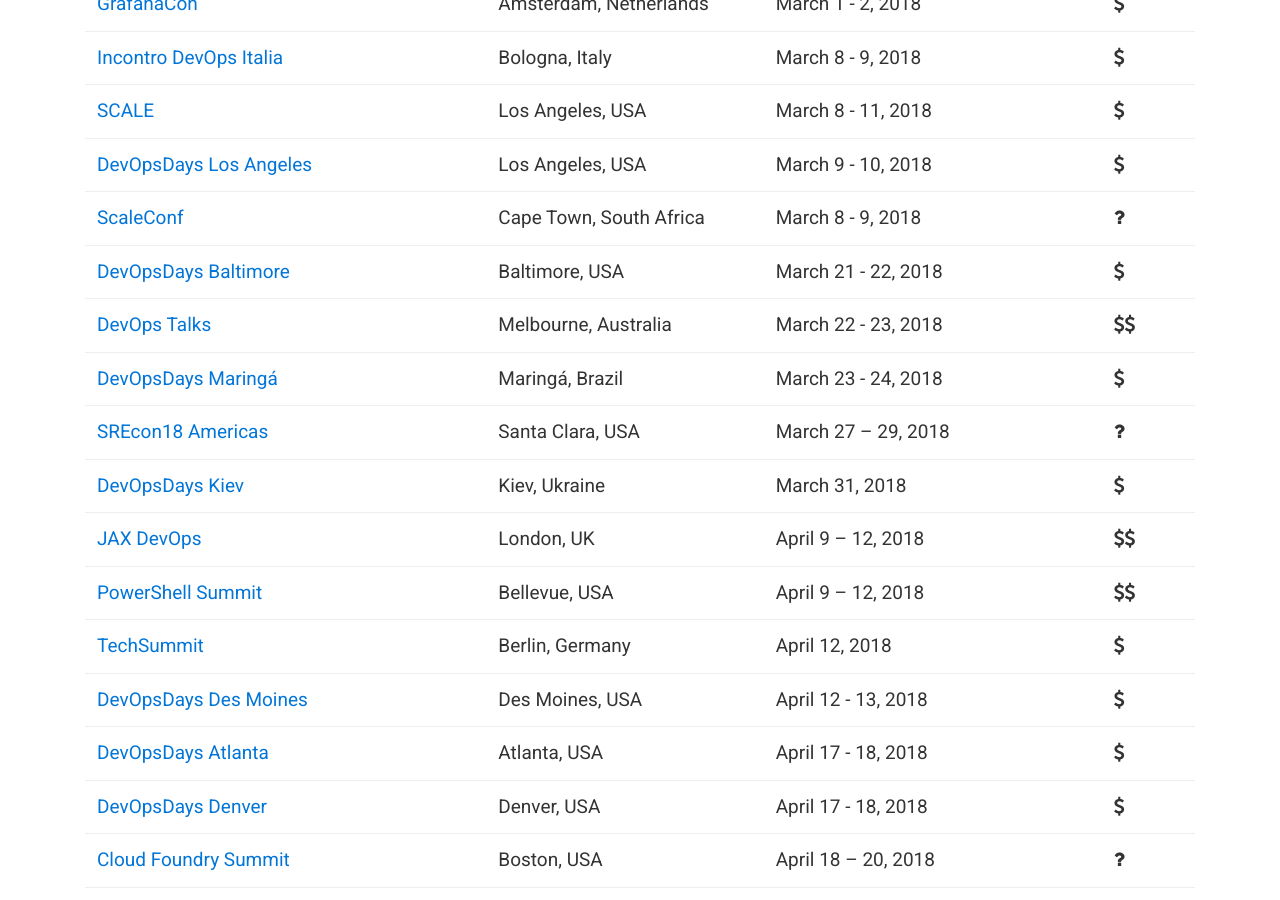
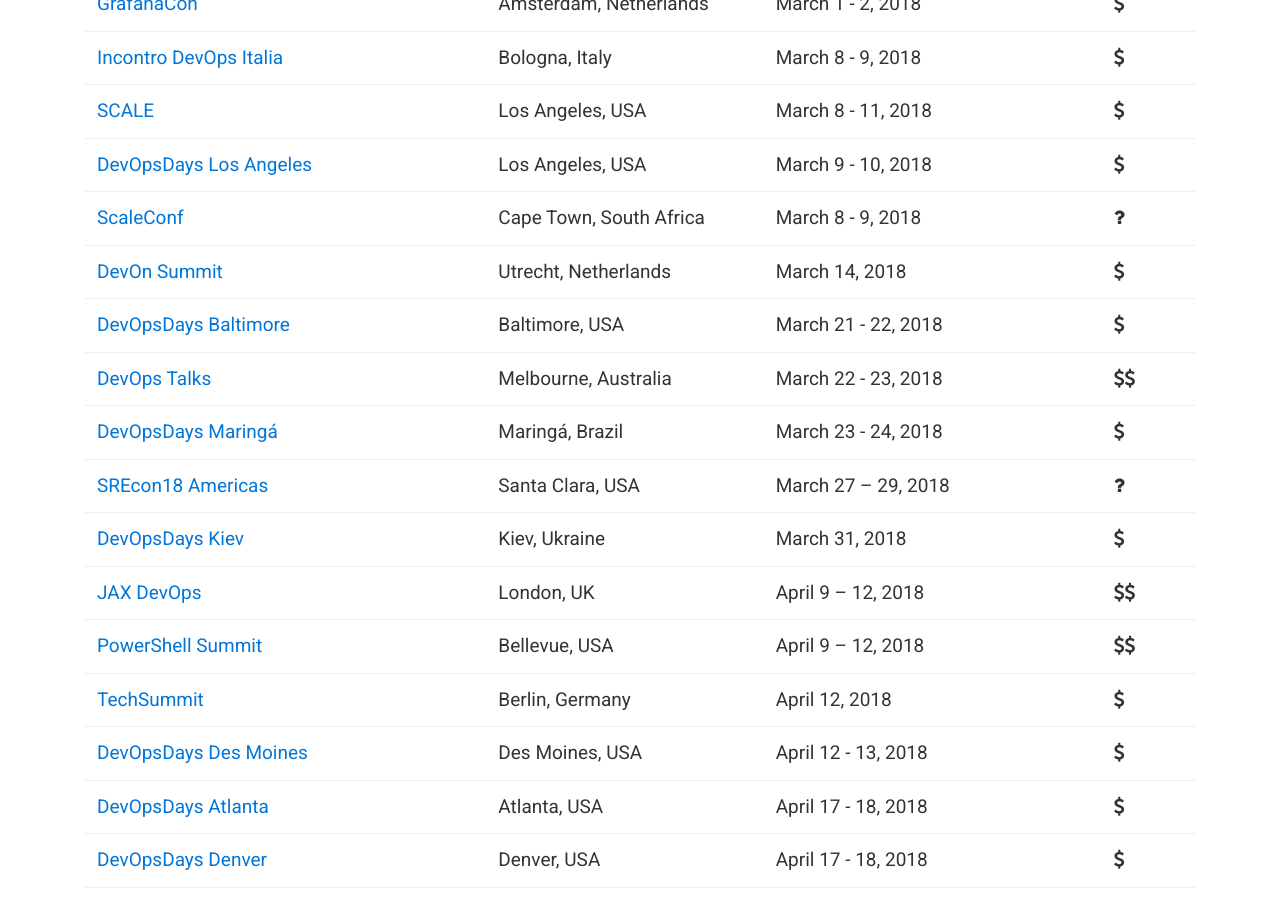
Before and after one commit to finspin/gotodevops.org, a Jekyll site: the page built from index.md, in a window 1280 px wide and 900 px high, scrolled down 605 px. Built offline with Jekyll 4.4.1, drawn with Linux system fonts in a browser that asks for light colours; nearby versions of some CDN libraries.

Commit message:
Added DevOn Summit
Added the DevOn summit to the calandar.

```diff
--- a/_data/conferences.yml
+++ b/_data/conferences.yml
@@ -105,6 +105,15 @@
   date: March 8 - 9, 2018
   start-date: 1520467201
   cost: unknown
+
+- name: DevOn Summit
+  url: https://www.devonsummit.com/
+  location:
+      city: Utrecht
+      country: Netherlands
+  date: March 14, 2018
+  start-date: 1521014400
+  cost: 1
 
 - name: DevOpsDays Baltimore
   url: https://www.devopsdays.org/events/2018-baltimore
```
